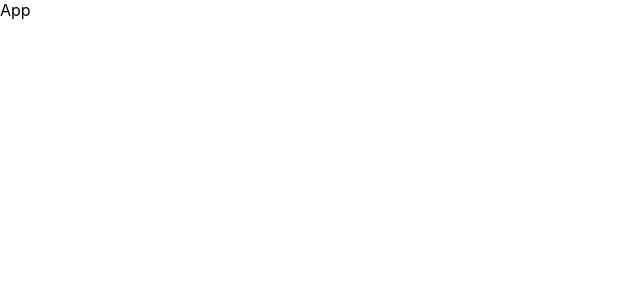
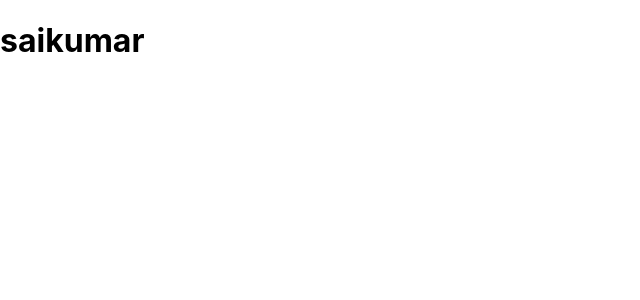
Before and after one commit to Saikumar1-rf/tutionssai, a React (Create React App) app: page / in a window 1280 px wide. Shown: the top 300 px of the page, without its empty margins (0-640 px from the left). Built offline with nearby package versions, Linux system fonts and the light colour scheme.

Commit message:
saikumar isthe hero

```diff
--- a/src/App.js
+++ b/src/App.js
@@ -227,7 +227,11 @@ import React from 'react'
 
 const App = () => {
   return (
-    <div>App</div>
+    <div>
+      <div>
+        <h1>saikumar</h1>
+      </div>
+    </div>
   )
 }
 
```
